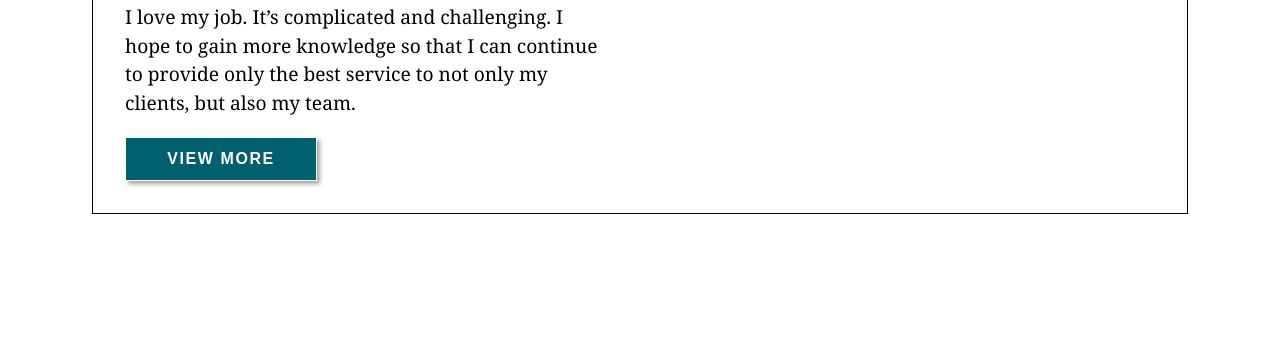
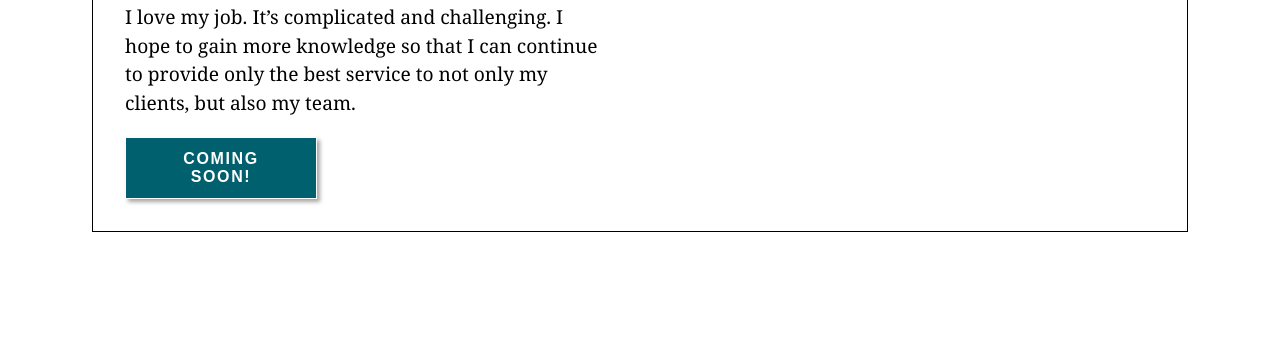
Before and after one commit to kbryden/kbryden.github.io, a plain HTML site: page index.html in a window 1280 px wide. Shown: the part 1416-1757 px from the top of the page. Drawn offline with Linux system fonts and the light colour scheme; a script that the page names is missing.

Commit message:
coming soon
coming soon

```diff
--- a/index.html
+++ b/index.html
@@ -55,7 +55,7 @@
 						<p>I am currently working as a UX/UI Designer for CGI. I recently gained permission to share my work for my portfolio. We have government contracts so everything is very secret and hush-hush. Seriously, I was warned that I could go to jail. It was a very intense training video.</p>
                         <p>The work you see here is an example of one of the many pages of the application I’ve been working on. I work on a very big team that is split into 3 smaller teams. Each team develops a part of the application. I sit in on requirements and development meetings. I help write user stories and help edit the Business Analysts stories so that they stay consistent with Global Stories and UI that has already been developed. I also create sitemaps and high fidelity prototypes. These prototypes are clickable through using InVision.</p>
                         <p>I love my job. It’s complicated and challenging. I hope to gain more knowledge so that I can continue to provide only the best service to not only my clients, but also my team.</p>
-						<a href="#!" title="Client Work: UX/UI Design &amp Development"><button class="more-button" type="button">View More</button></a>
+						<a href="#!" title="Client Work: CGI"><button class="more-button" type="button">Coming Soon!</button></a>
 				</div>
 			</section>
 			<div class="clearfix"></div>
```
